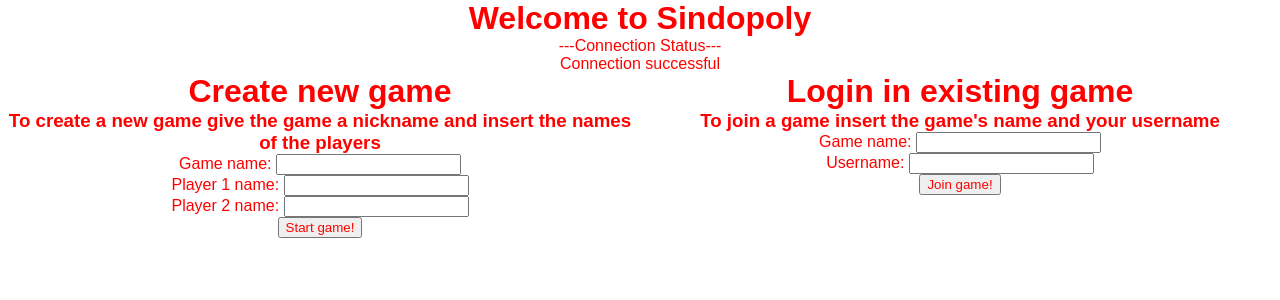
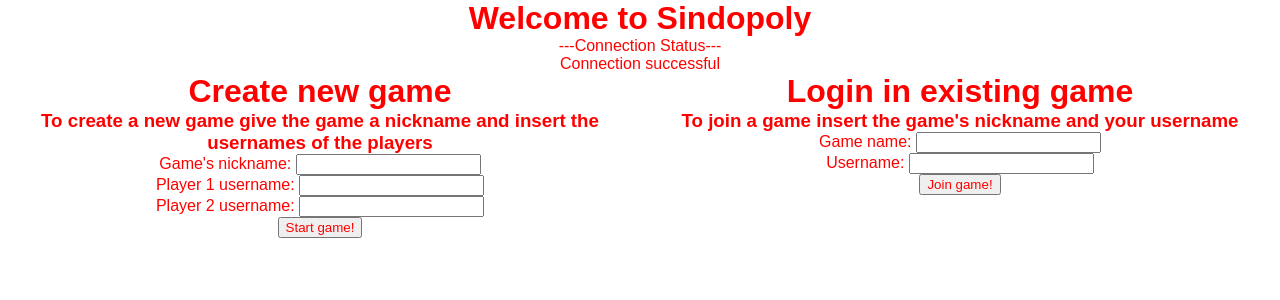
Before and after one commit to iee-ihu-gr-course1941/ADISE22_Sindopoly, a PHP site: page /SindopolyLogin.php in a window 1280 px wide. Shown: the top 300 px of the page. Run offline with PHP 8.4, Linux system fonts and the light colour scheme.

Commit message:
Update SindopolyLogin.php

```diff
--- a/SindopolyLogin.php
+++ b/SindopolyLogin.php
@@ -33,20 +33,20 @@
             </div>
             <div class="half">
                 <h1>Create new game</h1>
-                <h3>To create a new game give the game a nickname and insert the names of the players</h3>
+                <h3>To create a new game give the game a nickname and insert the usernames of the players</h3>
                 <form action="Sindopoly.php" method="GET">
-                    Game name: <input name="name">
+                    Game's nickname: <input name="name">
                     <br>
-                    Player 1 name: <input name="player1name">
+                    Player 1 username: <input name="player1name">
                     <br>
-                    Player 2 name: <input name="player2name">
+                    Player 2 username: <input name="player2name">
                     <br>
                     <input type="submit" value="Start game!">
                 </form>
             </div>
             <div class="half">
                 <h1>Login in existing game</h1>
-                <h3>To join a game insert the game's name and your username</h3>
+                <h3>To join a game insert the game's nickname and your username</h3>
                 <form action="Sindopoly.php" method="GET">
                     Game name: <input name="name">
                     <br>
```
